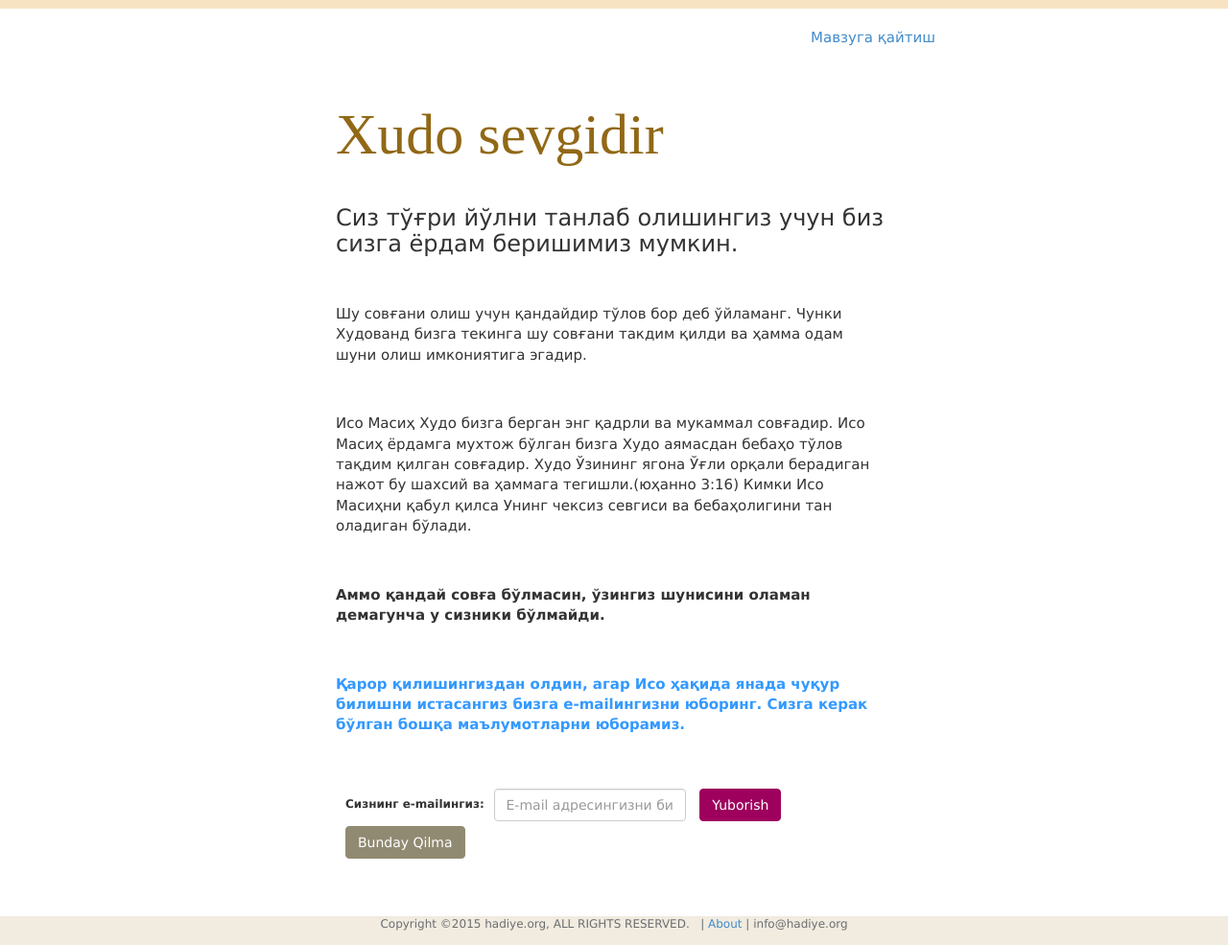
After one commit to coolkang/cmcweb, a Django app: template cmcprj/templates/uz/acceptform.html in a window 1280 px wide. The commit adds this page. Shown: the whole page at 96% size. Run offline with Django 3.2, Linux system fonts and the light colour scheme; the template is opened without the code that fills it, so the values that code supplies are empty; some libraries are stand-ins or nearby versions.

Commit message:
Modified a rusian page and added a uzbek page.

```diff
--- /dev/null
+++ b/cmcprj/CONFIGS/webpage_uz.cfg
@@ -0,0 +1,5 @@
+[Email]
+subject: Xudo sevgidir
+message: Bizni tashrif buyurgan uchun rahmat - www.hadiye.org
+    Agar savollaringiz bo'lsa, biz sizga yordam berishni istayman va info@hadiye.org da, bizga savol, iltimos edi.
+    Biz Xudoning sevgisi va Iso Acerca ko'proq foydali video hikoyalar uchun quyidagi yo'nalishlarga yuboring.
--- a/cmcprj/templates/ar/message.html
+++ b/cmcprj/templates/ar/message.html
@@ -9,7 +9,7 @@
 <div class="wrapper">
 
 <div class="video">
-<iframe src="https://player.vimeo.com/video/95954547?autoplay=1" width="720" height="480" frameborder="0" allowfullscreen></iframe>
+<iframe src="https://player.vimeo.com/video/97418513?autoplay=1" width="720" height="480" frameborder="0" allowfullscreen></iframe>
 </div>
 
 
--- a/cmcprj/templates/base/basic.html
+++ b/cmcprj/templates/base/basic.html
@@ -49,7 +49,7 @@
     </div>
     <div id="footer">
       <div>
-        <p style="text-align:center">Copyright &copy;2015 hadiye.org, ALL RIGHTS RESERVED. | About | Privacy | info@hadiye.org</p>
+        <p style="text-align:center">Copyright &copy;2015 hadiye.org, ALL RIGHTS RESERVED. &nbsp;&nbsp;| <a href="/about">About</a> | info@hadiye.org</p>
       </div>
     </div>
 
--- a/cmcprj/templates/en/message.html
+++ b/cmcprj/templates/en/message.html
@@ -7,7 +7,7 @@
 <h1 id="site-title">God is Love</h1>
 
 <div class="video">
-<iframe src="https://player.vimeo.com/video/95237307?autoplay=1" width="720" height="480" frameborder="0" allowfullscreen></iframe>
+<iframe src="https://player.vimeo.com/video/97418515?autoplay=1" width="720" height="480" frameborder="0" allowfullscreen></iframe>
 </div>
 <img id="video-shadow" src="{% static 'img/shadow.png' %}"/>
 
--- a/cmcprj/templates/ru/acceptform.html
+++ b/cmcprj/templates/ru/acceptform.html
@@ -102,7 +102,7 @@
 
 {% if mssg %}
 	<div>
-	<b ><font style="color:#FF6633;">{{mssg}}</font></b>
+	<b ><font style="color:#FF6633;">Пожалуйста введите вашу эл.почту</font></b>
 	</div>
 
 
--- a/cmcprj/templates/tr/message.html
+++ b/cmcprj/templates/tr/message.html
@@ -10,7 +10,7 @@
 <div class="wrapper">
 
 <div class="video">
-<iframe src="https://player.vimeo.com/video/95954111?autoplay=1" width="720" height="480" frameborder="0" allowfullscreen></iframe>
+<iframe src="//player.vimeo.com/video/97418514?autoplay=1" width="720" height="480" frameborder="0" allowfullscreen></iframe>
 </div>
 
 
--- /dev/null
+++ b/cmcprj/templates/uz/acceptform.html
@@ -0,0 +1,129 @@
+{% extends "base/basic.html" %}
+{% load staticfiles %}
+
+{% block content %}
+
+<div class="wrapper">
+
+<div class="back_to_message"><a href="/message">Мавзуга қайтиш</a></div>
+
+{% if accepted == 'yes' %}
+<!--
+<img class="promo" src="{% static 'img/promo_en.png' %}"/>
+-->
+
+
+<div class="content">
+
+	<p id="site-title">Xudo sevgidir</p>
+
+	<h3>Исо Масиҳ - Худо бизга тақдим қилган қадрли ва мукаммал совғадир.</h3>
+
+	<div>
+    Исо Масиҳ - ёрдамга мухтож бўлганларга Худо тақдим қилган бебаҳо совғадир. Худо Исо Масиҳ орқали берадиган нажот - бу ҳар бир шахсга тегишли.(Юҳанно 3:16) Кимки Исо Масиҳни қабул қилса Унинг чексиз севгиси ва бебаҳолигини тан оладиган бўлади.
+    </div>
+
+	<h3>Худонинг совғаси – бу абадий жазонинг олдини олади.</h3>
+
+	<div>
+    Исо Масиҳни Нажоткор деб ишонсак, биз гуноҳни тузоғидан озод бўламиз. Ва биз маҳқум қилинмайдиган бўламиз. (римликларга 8:1) Шу муқаддас совға Исога имон келтирганларни Худодан абадий ажралиб қолишнинг, яъни абадий ўлимнинг олдини олади.
+    </div>
+
+
+	<h3>Худонинг совғаси абадийдир.</h3>
+
+	<div>
+    Исо Масиҳ бизга берадиган нарса абадий нарсадир. Биз нажот топган шу заҳоти Муқаддас Руҳ бизлар аро маскан қилади. (юҳанно 14:16). Худонинг фарзанди бўлганимиз учун чириб кетмайдиган самовий меросга эга бўламиз. (1бутрус 1:3-5)
+    </div>
+
+
+	<h3>Худонинг совғаси тўлиқ севгидир.</h3>
+
+	<div>
+    Худованд чексиз севги ила бизнинг ўрнимизга Ўзининг азиз Ўғлини қурбонликка берди. Ҳеч ким шунга сазовор эмас. Чунки гуноҳ қилмайдиган ҳеч ким йўқ (римликларга 3:10), биз нафсга берилиб Худодан юз ўгирдик. Шундай бўлса-да, Худованд бизга ўз муҳаббатини кўрсатди ва Ўзининг ягона Ўғли Исо орқали ўша муҳаббатини исботлади. Худонинг севгиси туфайли биз гуноҳ занжиридан халос бўлишимизга йўл очилди, ва яратилган асл суратга қайта ўзгаришимиз мумкин.
+    </div>
+
+	<h3>Худонинг совғаси тинчликни келтиради.</h3>
+
+	<div>
+    Яхши шароит ва муҳитдан келадиган тинчлик ҳақиқий тинчлик эмасдир. Чунки шунақа тинчлик инсон ва дунё орасида топиладиган қандайдир уйғунлик бўлади ва осонгина бузилади. Исо ҳеч қачон бузилмайдиган абадий ва ҳақиқий тинчликни такдим қилади. Албатта шу тинчлик одамларни мамнун қилади. Лекин гуноҳга тўлган ҳаёт асло тинчликни келтира олмайди. Инсон Худонинг иродасига нолойиқ ҳаёт кечирганда Худованд ваъда берган нарсага эриша олмайди. Хуллас, Исо Масиҳга имон келтиргандагина урушга ўхшайдиган ҳаёт тугайди.
+    </div>
+
+    <div>
+    Раббимизга бўйсуниш орқали бизнинг ҳаётимизга Худонинг тинчлиги тўладиган бўлади. Ичимизда Муқаддас Руҳ маскан топганда биз ишонч билан ҳамма нарсага эриша оламиз. Бундай йўқ бўлмайдиган тинчликга эга бўлиш учун ягона йўл Исо билан муносабатга киришдир.
+     </div>
+
+    <div>
+    Римликларга 5:1да Ҳаворий Павлус биз оқланишимиз учун Раббимиз бизнинг ўрнимизга қурбон бўлганлигига инониш лозим деб айтяпти. Оқланиш билан биз Худо олдида тура оламиз ва шу оқланиш бизнинг юрагимизни Худо берган барча нарсаларга эга бўлишга тайёрлайди.
+    </div>
+
+    <div>
+    Сиз “Мен учун Исо Масиҳ ўлганлигига ишонаман.” деб Худога айтганмисиз?
+    </div>
+
+    <div>
+    <b>Исо Масиҳ ҳақида янада чуқурроқ билишни истайсизми?</b>
+    </div>
+
+    <div>
+    <b>Агар сиз ҳануз Худонинг совғасини яъни Исо Масиҳдан топиладиган нажотни қабул қилмаган бўлсангиз, шу бугун сизнинг руҳий туғилган кунингиз бўлиши мумкин. Сиз Худо ҳақида янада чуқурроқ билишингиз учун бизлар сизга ёрдам бермоқчимиз.</b>
+    </div>
+
+{% else %}
+
+<!--
+<img class="promo" src="{% static 'img/promo_2_en.png' %}"/>
+-->
+
+<div class="content">
+
+	<p id="site-title">Xudo sevgidir</p>
+
+	<h3>Сиз тўғри йўлни танлаб олишингиз учун биз сизга ёрдам беришимиз мумкин. </h3>
+
+	<div>
+	Шу совғани олиш учун қандайдир тўлов бор деб ўйламанг. Чунки Худованд бизга текинга шу совғани такдим қилди ва ҳамма одам шуни олиш имкониятига эгадир.
+	</div>
+
+	<div>
+    Исо Масиҳ Худо бизга берган энг қадрли ва мукаммал совғадир. Исо Масиҳ ёрдамга мухтож бўлган бизга Худо аямасдан бебаҳо тўлов тақдим қилган совғадир. Худо Ўзининг ягона Ўғли орқали берадиган нажот бу шахсий ва ҳаммага тегишли.(юҳанно 3:16) Кимки Исо Масиҳни қабул қилса Унинг чексиз севгиси ва бебаҳолигини тан оладиган бўлади.
+    </div>
+
+    <div>
+    <b>Аммо қандай совға бўлмасин, ўзингиз шунисини оламан демагунча у сизники бўлмайди.</b>
+    </div>
+
+	<div>
+	<b ><font style="color:#3399FF;">Қарор қилишингиздан олдин, агар Исо ҳақида янада чуқур билишни истасангиз бизга e-mailингизни юборинг. Сизга керак бўлган бошқа маълумотларни юборамиз.</font></b>
+	</div>
+
+
+{% endif %}
+
+{% if mssg %}
+	<div>
+	<b ><font style="color:#FF6633;">E-mail адресингизни бизга ёзиб юборинг.</font></b>
+	</div>
+
+
+{% endif %}
+
+
+	<form class="form-inline" action="{% url 'webpages:acceptform' %}?accepted={{accepted}}" method="post">
+	{% csrf_token %}
+
+	<div class="row">
+		<div class="col-md-12">
+			<label class="control-label" style="margin-right:5px;margin-top:5px;font-size:12px;">Сизнинг e-mailингиз:</label>
+			<input class="form-control" style="width:200px;margin-top:5px;margin-right:10px;" type="text" id="txtEmail" name="email" placeholder="E-mail адресингизни бизга ёзиб юборинг..." />
+			<input class="btn btn-success"  style="margin-right:5px;margin-top:5px;" type="submit" id="btnValidate" name="yes_email" value="Yuborish" />
+			<input class="btn btn-warning" style="margin-top:5px;" type="submit" name="no_email" value="Bunday Qilma" />
+			<input type="hidden" name="accepted" value="{{accepted}}">
+		</div>
+	</div>
+</form>
+
+</div><!-- /.content -->
+</div><!-- /.wrapper -->
+
+{% endblock %}
--- a/cmcprj/templates/zh/message.html
+++ b/cmcprj/templates/zh/message.html
@@ -9,7 +9,7 @@
 <div class="wrapper">
 
 <div class="video">
-<iframe src="https://player.vimeo.com/video/95954112?autoplay=1" width="720" height="480" frameborder="0" allowfullscreen></iframe>
+<iframe src="https://player.vimeo.com/video/97418510?autoplay=1" width="720" height="480" frameborder="0" allowfullscreen></iframe>
 </div>
 
 
--- a/cmcprj/webpages/urls.py
+++ b/cmcprj/webpages/urls.py
@@ -6,6 +6,7 @@ urlpatterns = patterns('',
     url(r'^acceptform$', views.acceptform, name='acceptform'),
     url(r'^thanks$', views.thanks, name='thanks'),
     url(r'^message$', views.message, name='message'),
+    url(r'^about$', views.about, name='about'),
     url(r'^$', views.index, name='index'),
 )
 
```
Also changed, not shown: cmcprj/CONFIGS/webpage_ru.cfg (+5 -4 lines), cmcprj/templates/base/about.html (added, +22 -0 lines), cmcprj/templates/uz/front_deprecated.html (added, +24 -0 lines), cmcprj/templates/uz/front_old.html (added, +7 -0 lines), cmcprj/templates/uz/message.html (added, +75 -0 lines), cmcprj/templates/uz/thanks.html (added, +49 -0 lines), cmcprj/webpages/views.py (+13 -5 lines).
